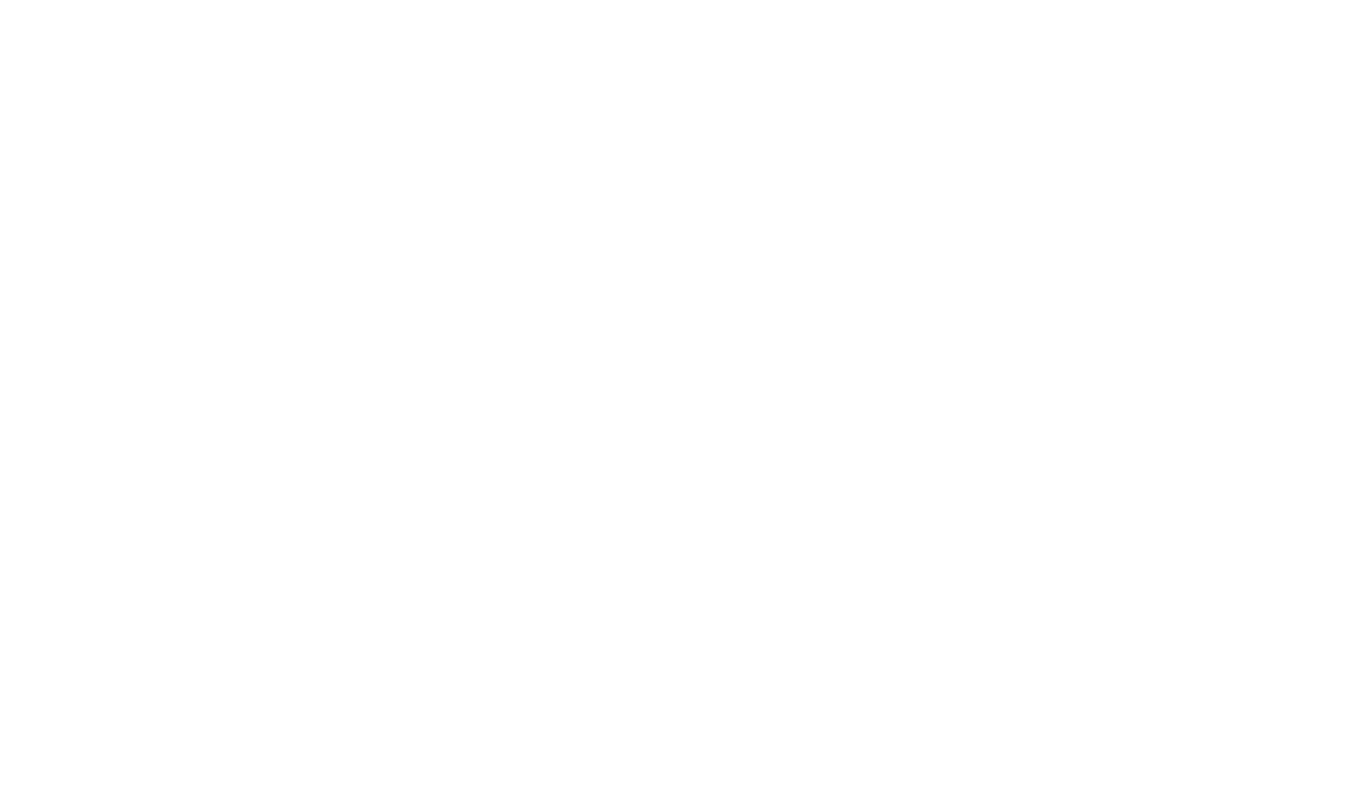
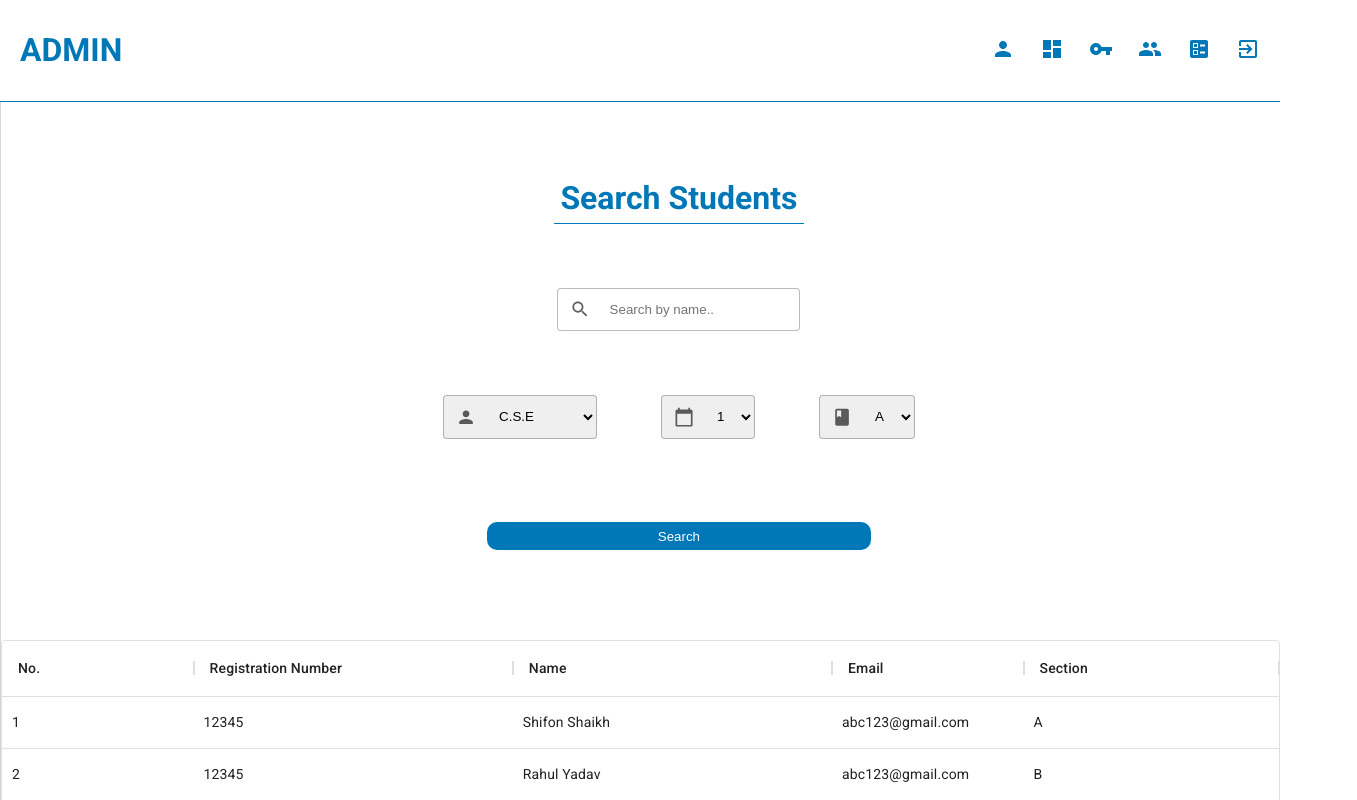
Before and after one commit to IsaiGalarza/ERP-College-MERN, a React (Create React App) app in the folder client/: page /student/search in a window 1280 px wide. Before the commit this address had no page. Shown: the top 800 px of the page, 1357 px wide, since content can reach past the window. Built offline with nearby package versions, Linux system fonts and the light colour scheme; what react-alert-template-basic would draw is missing.

Commit message:
added student search page

```diff
--- a/client/src/App.js
+++ b/client/src/App.js
@@ -26,6 +26,7 @@ import {
   StudentAttendance,
   StudentUpdateProfile,
   StudentUpdatePassword,
+  StudentSearch,
   FacultyUpdateProfile,
   FacultyUpdatePassword,
 } from "./pages";
@@ -94,6 +95,7 @@ function App() {
             path="/student/attendance"
             element={<StudentAttendance />}
           />
+          <Route exact path="/student/search" element={<StudentSearch />} />
           <Route
             exact
             path="/student/update"
--- /dev/null
+++ b/client/src/pages/Student/StudentSearch.jsx
@@ -0,0 +1,173 @@
+import React,{useState,useEffect} from 'react'
+import {useSelector,useDispatch} from 'react-redux'
+import {DataGrid} from '@material-ui/data-grid'
+
+import styled from 'styled-components'
+import StudentNavbar from '../../components/AdminNavbar'
+
+import {Person,CalendarToday,Search,Class} from '@material-ui/icons'
+
+const Container = styled.div`
+width:100%;
+box-sizing:border-box;
+background-color: rgb(255, 255, 255);
+display:flex;
+flex-direction:column;
+border-left: 1px solid rgba(0, 0, 0, 0.158);
+height: 100vh;
+`
+const Heading = styled.h1`
+font:400 2rem;
+padding:0.5vmax;
+box-sizing:border-box;
+color:#0077b6;
+transition: all 0.5s;
+margin: 2rem;
+text-align: center;
+border-bottom:1px solid #0077b6;
+`
+const Form = styled.form`
+width:100%;
+display: flex;
+flex-direction: column;
+align-items: center;
+margin: auto;
+padding: 3vmax;
+background-color: white;
+`
+
+const FormItemContainer  = styled.div`
+display:flex;
+justify-content:center;
+width: 100%;
+`
+const FormItem = styled.div`
+display: flex;
+align-items: center;
+margin: 2rem;
+>input{
+    padding:1vmax 4vmax;
+    padding-right:1vmax;
+    width: 100%;
+    box-sizing: border-box;
+    border: 1px solid rgba(0, 0, 0, 0.267);
+    border-radius: 4px;
+    font: 300 0.9vmax;
+    outline: none;
+}
+>select{
+    padding:1vmax 4vmax;
+    padding-right:1vmax;
+    width: 100%;
+    box-sizing: border-box;
+    border: 1px solid rgba(0, 0, 0, 0.267);
+    border-radius: 4px;
+    font: 300 0.9vmax;
+    outline: none;
+}
+>svg{
+    position:absolute;
+    transform:translateX(1vmax);
+    font-size:1.6vmax;
+    color:rgba(0,0,0,0.623)
+}
+`
+
+const Button = styled.button`
+    border-radius: 10px;
+    border:none;
+    background-color: #0077b6;
+    font: 400 1vmax;
+    color: white;
+    text-decoration: none;
+    padding: 0.5vmax;
+    width: 30%;
+    margin: 4vmax;
+    text-align: center;
+    cursor:pointer;
+`
+
+
+const StudentSearch = () => {
+
+    const columns = [
+        {field:"id",headerName:"No.",flex:0.3},
+        {field:"code",headerName:"Registration Number",flex:0.5},
+        {field:"name",headerName:"Name",flex:0.5},
+        {field:"year",headerName:"Email",flex:0.3},
+        {field:"total",headerName:"Section",flex:0.4}
+    ]
+
+    const subjects = [
+        {no:1,code:12345,name:"Shifon Shaikh",email:"abc123@gmail.com",year:"A"},
+        {no:2,code:12345,name:"Rahul Yadav",email:"abc123@gmail.com",year:"B"},
+        {no:3,code:12345,name:"Disha Patani",email:"abc123@gmail.com",year:"C"},
+        {no:4,code:12345,name:"Rakesh Mali",email:"abc123@gmail.com",year:"C"},
+        {no:5,code:12345,name:"Raj Aryan",email:"abc123@gmail.com",year:"D"},
+    ]
+
+    const rows = [];
+    subjects.forEach((item) => {
+        rows.push({
+            id:item.no,
+            code:item.code,
+            name:item.name,
+            year:item.email,
+            total:item.year
+        })
+    })
+
+
+  return (
+    <>
+    <StudentNavbar/>
+    <Container>
+        <Form>
+            <Heading>Search Students</Heading>
+            <FormItemContainer>
+                <FormItem>
+                    <Search/>
+                    <input type="text" placeholder="Search by name.."/>
+                </FormItem>
+            </FormItemContainer>
+            <FormItemContainer>
+            <FormItem>
+                <Person/>
+                <select>
+                    <option>C.S.E</option>
+                    <option>E.C.E</option>
+                    <option>I.T</option>
+                    <option>Civil</option>
+                    <option>Mechanical</option>
+                </select>
+            </FormItem>
+            <FormItem>
+                <CalendarToday/>
+                <select>
+                    <option>1</option>
+                    <option>2</option>
+                    <option>3</option>
+                    <option>4</option>
+                </select>
+            </FormItem>
+            <FormItem>
+                <Class/>
+                <select>
+                    <option>A</option>
+                    <option>B</option>
+                    <option>C</option>
+                    <option>D</option>
+                </select>
+            </FormItem>
+            </FormItemContainer>
+            <Button type="submit">
+                Search
+            </Button>
+        </Form>
+        <DataGrid rows={rows} columns={columns} pageSize={5} disableSelectionOnClick autoHeight/>
+    </Container>
+    </>
+  )
+}
+
+export default StudentSearch
--- a/client/src/pages/index.js
+++ b/client/src/pages/index.js
@@ -12,3 +12,4 @@ export { default as FacultyUpdatePassword } from "./Faculty/FacultyUpdatePasswor
 export { default as AdminGetFaculty } from "./Admin/AdminGetFaculty";
 export { default as AdminGetStudents } from "./Admin/AdminGetStudents";
 export { default as AdminGetSubjects } from "./Admin/AdminGetSubjects";
+export { default as StudentSearch } from "./Student/StudentSearch";
```
